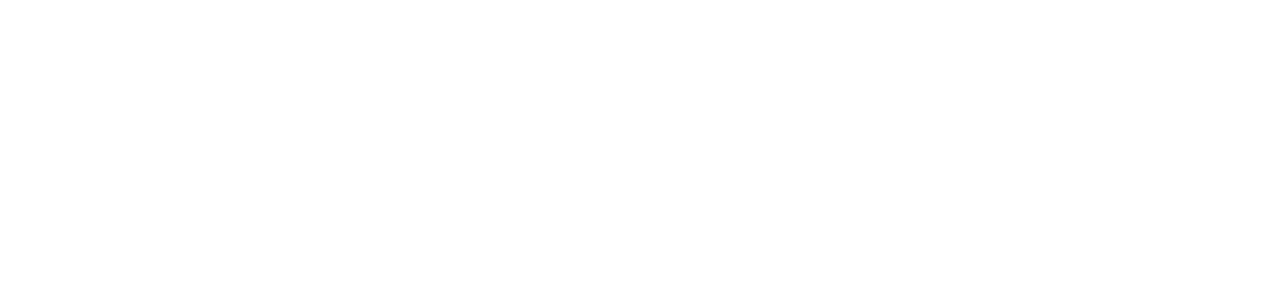
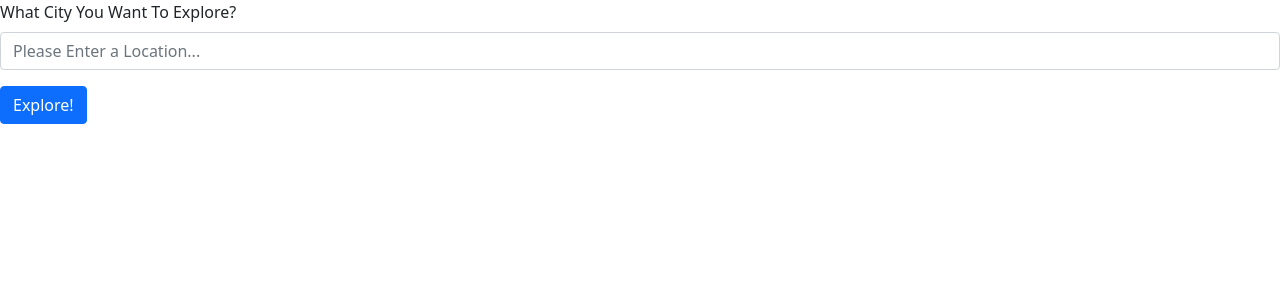
Before and after one commit to abdallah-alabed/city-explorer, a React (Create React App) app: page / in a window 1280 px wide. Shown: the top 300 px of the page. Built offline with nearby package versions, Linux system fonts and the light colour scheme.

Commit message:
location is working perfectly

```diff
--- a/src/App.js
+++ b/src/App.js
@@ -1,14 +1,57 @@
-import React, { Component } from 'react'
-import 'bootstrap/dist/css/bootstrap.min.css';
+import React, { Component } from "react";
+import "bootstrap/dist/css/bootstrap.min.css";
+import LocationForm from "./components/LocationForm";
+import Location from "./components/Location";
+import axios from "axios";
 
- class App extends Component {
+class App extends Component {
+  constructor(props) {
+    super(props);
+    this.state = {
+      display_name: "",
+      lat: "",
+      lon: "",
+      showData: false,
+    };
+  }
+  handleLocation = (e) => {
+    let display_name = e.target.value;
+    this.setState({
+      display_name: display_name,
+      showData: false
+    });
+  };
+  handleSubmit = (e) => {
+    console.log(`${process.env.REACT_APP_LOCATIONIQ_API_KEY}`);
+    e.preventDefault();
+    let select = {
+      method: "GET",
+      baseURL: `https://us1.locationiq.com/v1/search.php?key=${process.env.REACT_APP_LOCATIONIQ_API_KEY}&q=${this.state.display_name}&format=json`
+          };
+    axios(select).then((res) => {
+      let responseData = res.data[0];
+      this.setState({
+        display_name: responseData.display_name,
+        lon: responseData.lon,
+        lat: responseData.lat,
+        type: responseData.type,
+        showData: true,
+      });
+    });
+  };
+
   render() {
     return (
       <div>
-
+        <LocationForm  handleLocation={this.handleLocation} handleSubmit={this.handleSubmit}/>
+        <br></br>
+        {this.state.showData && <Location display_name={this.state.display_name}
+                    lat={this.state.lat}
+                    lon={this.state.lon}
+          />}
       </div>
-    )
+    );
   }
 }
 
-export default App
+export default App;
--- /dev/null
+++ b/src/components/Location.js
@@ -0,0 +1,25 @@
+import React, { Component } from "react";
+import { Card } from "react-bootstrap";
+
+class Location extends Component {
+  render() {
+    return (
+      <div>
+        <Card>
+          <Card.Body>
+            <Card.Title>
+              <h2>{this.props.display_name}</h2>
+            </Card.Title>
+            <Card.Text>
+              <h4>
+                lat:{this.props.lat}/lon:{this.props.lon}
+              </h4>
+            </Card.Text>
+          </Card.Body>
+        </Card>
+      </div>
+    );
+  }
+}
+
+export default Location;
--- /dev/null
+++ b/src/components/LocationForm.js
@@ -0,0 +1,26 @@
+import React, { Component } from "react";
+import { Form, Button } from "react-bootstrap";
+
+class LocationForm extends Component {
+  render() {
+    return (
+      <div>
+        <Form onSubmit={this.props.handleSubmit}>
+          <Form.Group className="mb-3" controlId="formBasicEmail">
+            <Form.Label>What City You Want To Explore?</Form.Label>
+            <Form.Control
+              type="text"
+              placeholder="Please Enter a Location..."
+              onChange={this.props.handleLocation}
+            />
+          </Form.Group>
+          <Button variant="primary" type="submit">
+            Explore!
+          </Button>
+        </Form>
+      </div>
+    );
+  }
+}
+
+export default LocationForm;
```
